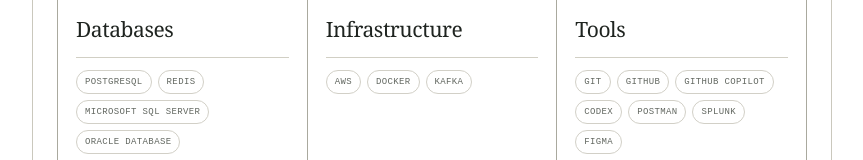
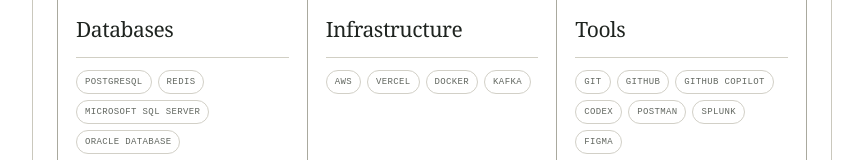
Before and after one commit to timwong101/my-portfolio, a React (Vite) app: page / in a window 1280 px wide. Shown: the part 2052-2212 px from the top of the page, without its empty margins (208-1071 px from the left). Built offline with nearby package versions, Linux system fonts and the light colour scheme.

Commit message:
Add Vercel to infrastructure stack

```diff
--- a/src/App.tsx
+++ b/src/App.tsx
@@ -104,7 +104,7 @@ const techStack = [
   },
   {
     title: 'Infrastructure',
-    items: ['AWS', 'Docker', 'Kafka'],
+    items: ['AWS', 'Vercel', 'Docker', 'Kafka'],
   },
   {
     title: 'Tools',
```
